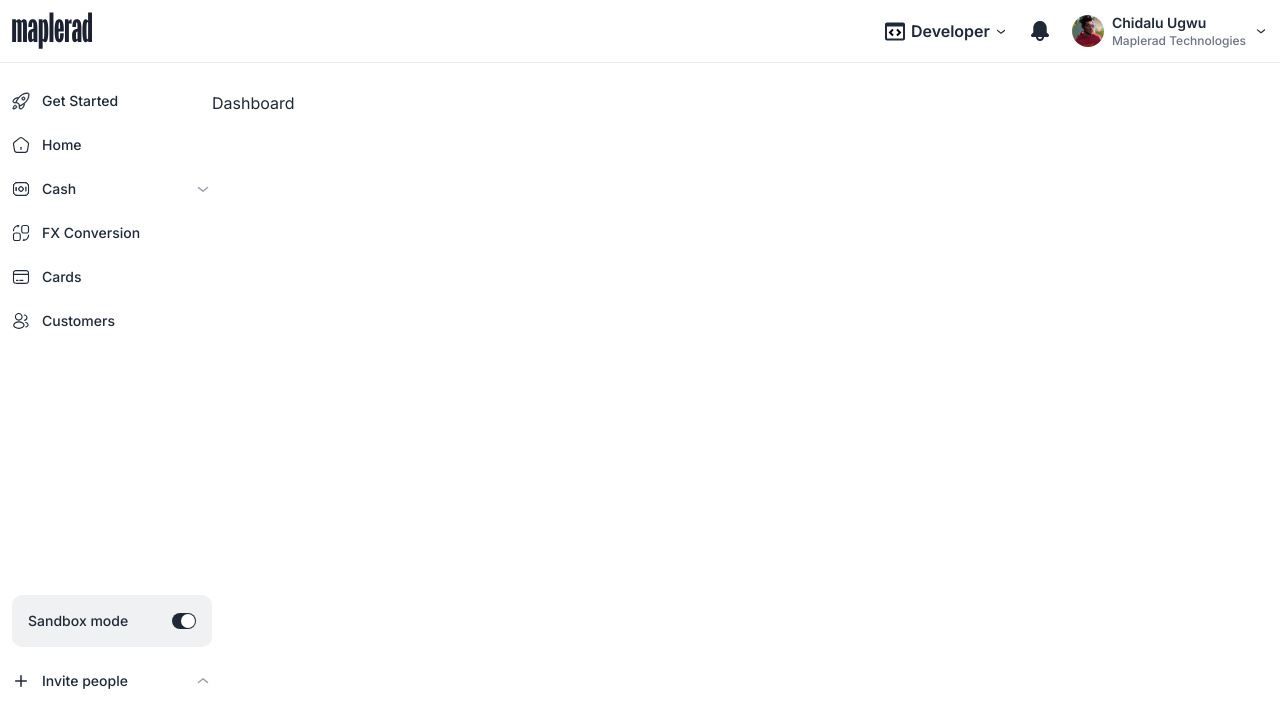
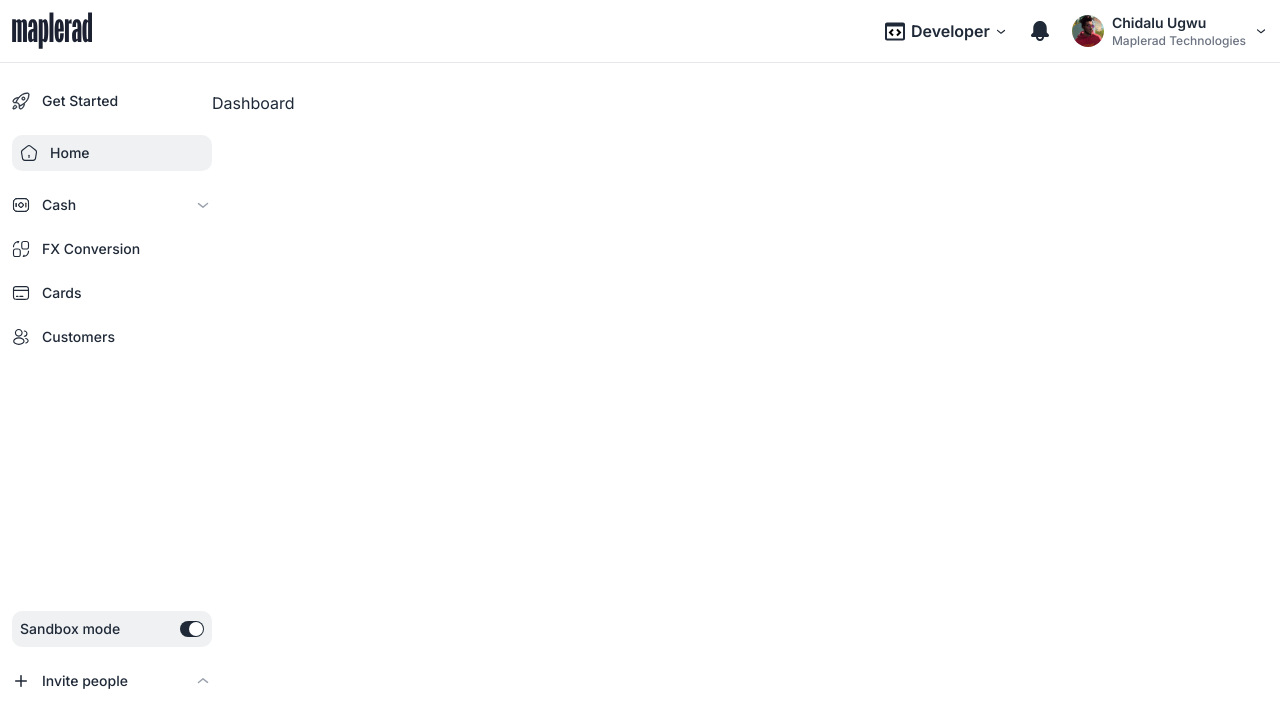
Before and after one commit to Mapelsun/mapelrad-app, a Vue app: page /dashboard in a window 1280 px wide. Shown: the top 728 px of the page. Built offline with nearby package versions, Linux system fonts and the light colour scheme.

Commit message:
refactor: how active nav link is styled

```diff
--- a/src/components/SideNav.vue
+++ b/src/components/SideNav.vue
@@ -8,39 +8,39 @@ const isEnabled = ref(true)
 <template>
   <div class="flex flex-col w-50">
     <div class="singleNav">
-      <router-link to="">
+      <router-link to="/dashboard/get-started" exact>
         <img src="@/assets/icons/rocket-lunch.svg" alt="" />
         <span>Get Started</span>
       </router-link>
-      <router-link to="">
+      <router-link to="/dashboard" exact>
         <img src="@/assets/icons/home.svg" alt="" />
         <span>Home</span>
       </router-link>
-      <router-link to="">
+      <router-link to="/dashboard/cash" exact>
         <img src="@/assets/icons/money.svg" alt="" />
         <span>Cash</span>
         <img src="@/assets/icons/arrow-downward-gray.svg" alt="" class="ml-auto" />
       </router-link>
-      <router-link to="">
+      <router-link to="/dashboard/fx-conversion" exact>
         <img src="@/assets/icons/convert.svg" alt="" />
         <span>FX Conversion</span>
       </router-link>
-      <router-link to="">
+      <router-link to="/dashboard/card" exact>
         <img src="@/assets/icons/card.svg" alt="" />
         <span>Cards</span>
       </router-link>
-      <router-link to="">
+      <router-link to="/dashboard/customers" exact>
         <img src="@/assets/icons/profile-user.svg" alt="" />
         <span>Customers</span>
       </router-link>
     </div>
     <div class="singleNav mt-[30vh]">
       <div to=""
-        class="flex items-center gap-3 mb-6 cursor-pointer bg-accent-gray-200 rounded-[10px] p-4 justify-between">
+        class="flex items-center gap-3 mb-6 cursor-pointer bg-accent-gray-200 rounded-[10px] p-2 justify-between">
         <span>Sandbox mode</span>
         <switch-toggle v-model="isEnabled" />
       </div>
-      <router-link to="">
+      <router-link to="/dashboard/send-invite" exact>
         <img src="@/assets/icons/plus.svg" alt="" />
         <span>Invite people</span>
         <img src="@/assets/icons/arrow-upward-gray.svg" alt="" class="ml-auto" />
--- a/src/style.css
+++ b/src/style.css
@@ -25,6 +25,7 @@ body {
   .singleNav {
     @apply flex flex-col [&_a]:flexMiddle [&_a]:gap-3 [&_a]:mb-6 [&_a]:cursor-pointer [&_span]:font-medium [&_span]:text-sm;
   }
+
   /* Flex */
   .flexCenter {
     @apply flex items-center justify-center;
@@ -66,3 +67,8 @@ body {
   -ms-overflow-style: none; /* IE and Edge */
   scrollbar-width: none; /* Firefox */
 }
+
+/* Active Router Link */
+.router-link-exact-active {
+  @apply bg-accent-gray-200 rounded-[10px] p-2;
+}
```
